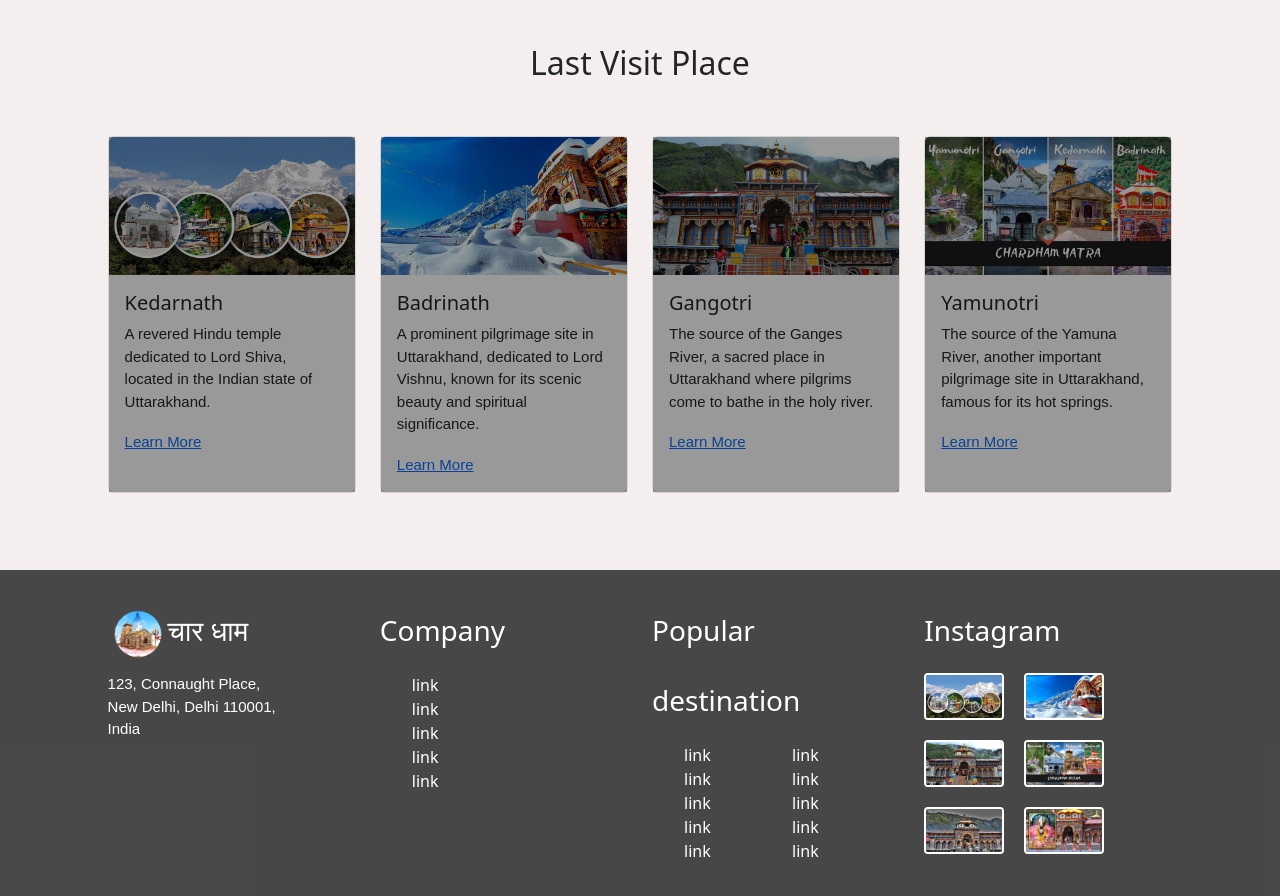
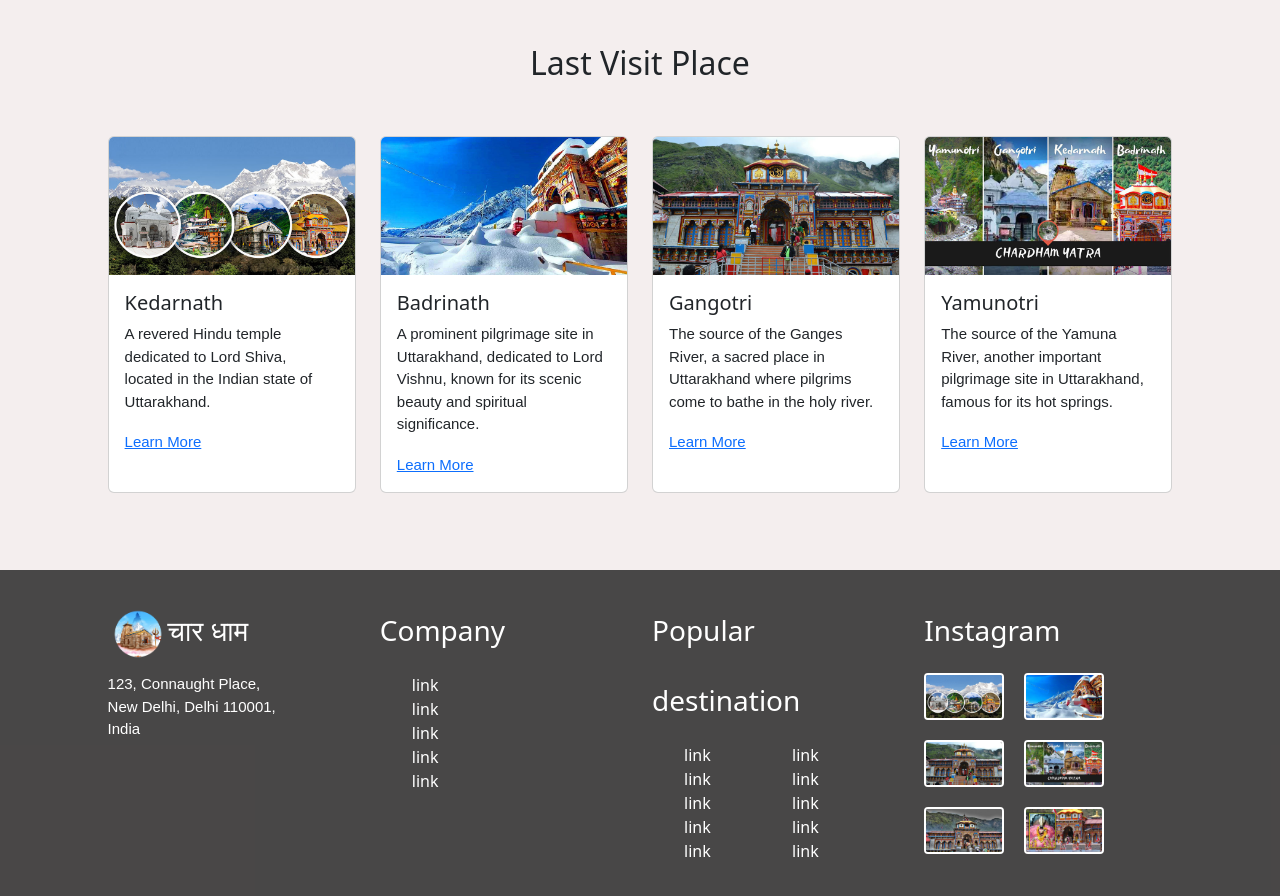
Before and after one commit to Ashokkumar2019/chardham, a React (Vite) app: page / in a window 1280 px wide. Shown: the part 3320-4216 px from the top of the page. Built offline with nearby package versions, Linux system fonts and the light colour scheme.

Commit message:
Update Lastvisit.jsx

```diff
--- a/src/Lastvisit.jsx
+++ b/src/Lastvisit.jsx
@@ -12,7 +12,7 @@ export default function Lastvisit() {
       {data.map((item, index) => (
         <Col key={index} md={3} sm={6} className="mb-4">
           <Card className="h-100 d-flex flex-column">
-            <div className="hovereff"></div>
+
             <Card.Img variant="top" src={item.imagePath} alt={item.title} />
             <Card.Body>
               <Card.Title>{item.title}</Card.Title>
```
